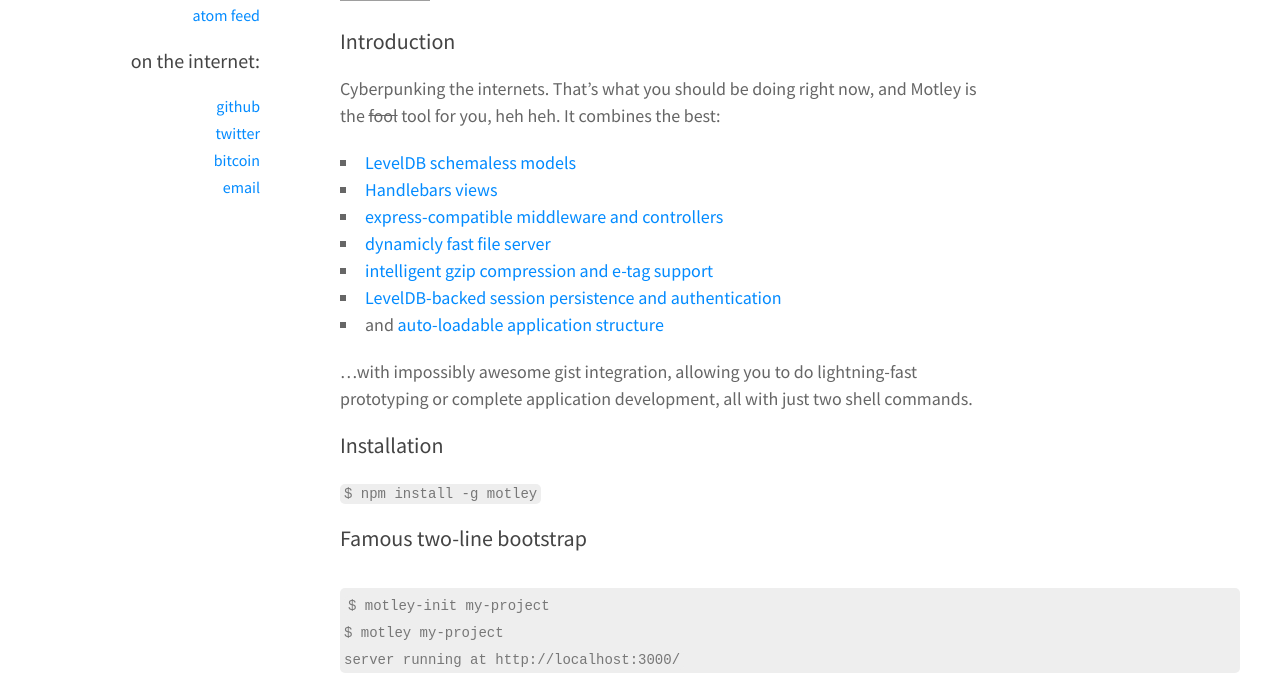
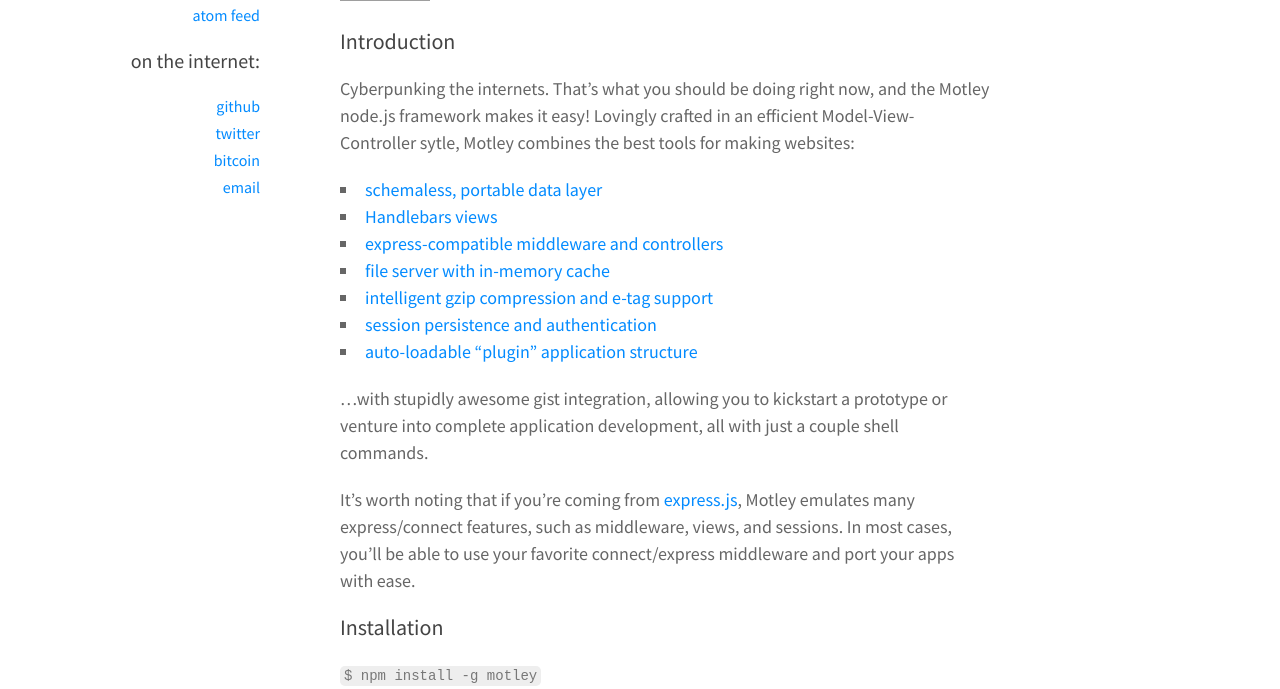
Before and after one commit to carlos8f/s8f.org, a Jekyll site: the page built from _posts/2014-06-12-1402636102.md, in a window 1280 px wide and 1400 px high, scrolled down 325 px, cut to the strip 183-872 px from the top of the window. Built offline with Jekyll 4.4.1, drawn with Linux system fonts in a browser that asks for light colours; some web fonts are replaced; comment, search, counter and statistics services are not loaded; some of the changed text lies outside the part shown; grey boxes are pictures that could not be loaded.

Commit message:
update motley readme

```diff
--- a/_posts/2014-06-12-1402636102.md
+++ b/_posts/2014-06-12-1402636102.md
@@ -12,18 +12,20 @@
 
 ## Introduction
 
-Cyberpunking the internets. That's what you should be doing right now, and Motley is the <del>fool</del> tool for you, heh heh. It combines the best:
+Cyberpunking the internets. That's what you should be doing right now, and the Motley node.js framework makes it easy! Lovingly crafted in an efficient Model-View-Controller sytle, Motley combines the best tools for making websites:
 
-- [LevelDB schemaless models](https://www.npmjs.org/package/modeler-leveldb)
+- [schemaless, portable data layer](https://www.npmjs.org/package/modeler)
 - [Handlebars views](https://www.npmjs.org/package/templ)
 - [express-compatible](https://github.com/cpsubrian/node-expres)
   [middleware and controllers](https://www.npmjs.org/package/middler)
-- [dynamicly](https://www.npmjs.org/package/saw) [fast file server](https://www.npmjs.org/package/buffet)
+- [file server with in-memory cache](https://www.npmjs.org/package/buffet)
 - [intelligent gzip compression and e-tag support](https://www.npmjs.org/package/dish)
-- [LevelDB-backed session persistence and authentication](https://github.com/carlos8f/sess)
-- and [auto-loadable application structure](https://gist.github.com/carlos8f/cd931ba95481a7570602)
+- [session persistence and authentication](https://github.com/carlos8f/sess)
+- [auto-loadable "plugin" application structure](https://gist.github.com/carlos8f/cd931ba95481a7570602)
 
-...with impossibly awesome gist integration, allowing you to do lightning-fast prototyping or complete application development, all with just two shell commands.
+...with stupidly awesome gist integration, allowing you to kickstart a prototype or venture into complete application development, all with just a couple shell commands.
+
+It's worth noting that if you're coming from [express.js](http://expressjs.com/), Motley emulates many express/connect features, such as middleware, views, and sessions. In most cases, you'll be able to use your favorite connect/express middleware and port your apps with ease.
 
 ## Installation
 
@@ -49,11 +51,11 @@
 
 - prompt you for your github credentials, which are then exchanged
   for an [access token](https://www.npmjs.org/package/gist-cli) and cached at `~/.gist-login`
-- create a gist containing a new motley project
-- check out the gist's git repo via ssh
-- open your browser and point it to the gist
+- create a gist containing [a new motley project](https://gist.github.com/carlos8f/b7d6f5b60306e63da635), optionally public with `--public`
+- check out the gist's git repo via ssh, giving you version control
+- optionally open your browser and point it to the gist with `--open`
 
-Then you have a brand new fully functioning web app, runnable with the `motley` binary, tied to a new git repo, backed by [gist.github.com](https://gist.github.com/), and all you had to do was type `motley-init`!
+Then you have a brand new web app, runnable with the `motley` binary, tied to a private git repo, backed by [gist.github.com](https://gist.github.com/), and all you had to do was type `motley-init`!
 
 Simply run `motley` in the project directory, the web server will start, and edit the source code to do what you want!
 
```
